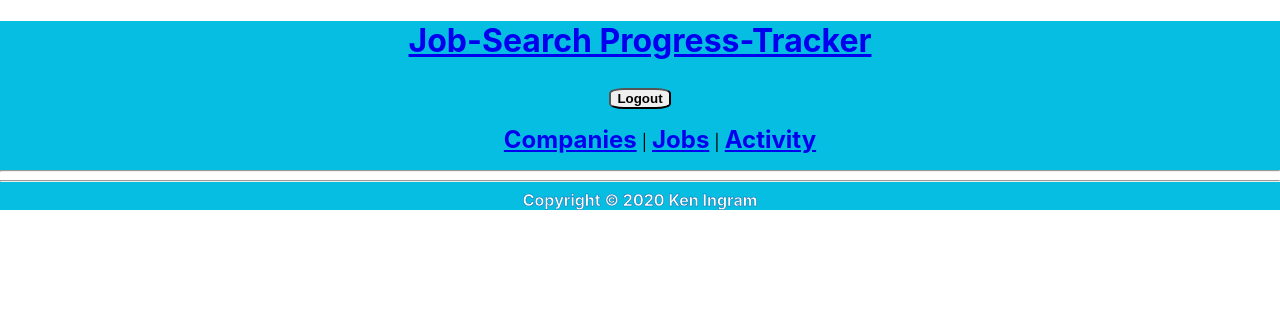
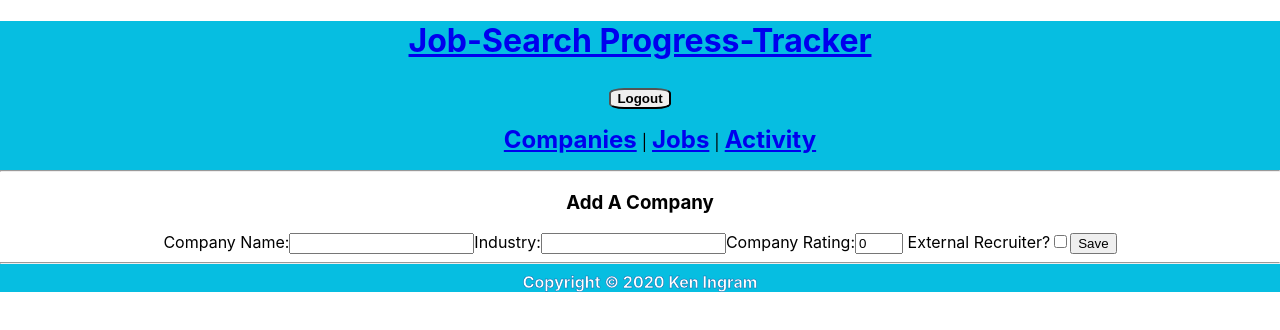
Before and after one commit to kingram6865/job-search-tracker, a React (Create React App) app in the folder client/: page /add/company in a window 1280 px wide. Shown: the top 330 px of the page. Built offline with nearby package versions, Linux system fonts and the light colour scheme.

Commit message:
Working out navigation in the companies context; Typo in companies_controller in create function; add route for create component

```diff
--- a/client/src/App.js
+++ b/client/src/App.js
@@ -13,7 +13,7 @@ import ActivityLog from './screens/ActivityLog/ActivityLog'
 import CompanyDetail from './components/CompanyDetail/CompanyDetail'
 import ActivityDetail from './components/ActivityDetail/ActivityDetail'
 import JobDetail from './components/JobDetail/JobDetail'
-// import CompanyCreate from './components/CompanyCreate/CompanyCreate'
+import CompanyCreate from './components/CompanyCreate/CompanyCreate'
 // import JobCreate from './components/JobCreate/JobCreate'
 import CompanyEdit from './components/CompanyEdit/CompanyEdit'
 
@@ -114,6 +114,11 @@ function App() {
             <Main />
           </Route>
           <Route exact path='/companies/:id/edit' render={(props) => <CompanyEdit putCompany={putCompany} getOneCompany={getOneCompany} />} />
+
+          <Route path='/add/company'>
+            <CompanyCreate postCompany={postCompany} />
+          </Route>
+
         </Switch>
       </Layout>
     </div>
--- a/client/src/components/CompanyCreate/CompanyCreate.jsx
+++ b/client/src/components/CompanyCreate/CompanyCreate.jsx
@@ -1,25 +1,26 @@
 import React, { useState } from 'react'
+import { useHistory } from 'react-router-dom'
 
 export default function CompanyCreate(props) {
   const [formData, setFormData] = useState({
-    companyName: "",
+    company_name: "",
     industry: "",
-    generalRating: "0",
-    externalRecruiter: "f"
+    general_rating: "0",
+    external_recruiter: "f"
   })
 
+  const history = useHistory()
   const { postCompany } = props
 
   const handleSubmit = (e) => {
     e.preventDefault()
     postCompany(formData)
-    // console.log(formData)
+    history.push('/companies')
   }
 
   const handleChange = (e) => {
     const { name, value } = e.target
     setFormData({ ...formData, [name]: value })
-    // console.log(`Value of ${name} Changed to ${value}`)
   }
 
   return (
@@ -27,7 +28,7 @@ export default function CompanyCreate(props) {
         <h3>Add A Company</h3>
         <form onSubmit={handleSubmit}>
           <label> Company Name:
-            <input type="text" name="companyName" onChange={handleChange} value={formData.companyName} />
+            <input type="text" name="company_name" onChange={handleChange} value={formData.company_name} />
           </label>
 
           <label>Industry:
@@ -35,11 +36,11 @@ export default function CompanyCreate(props) {
           </label>
 
           <label>Company Rating:
-            <input type="number" min="0" max="5" name="generalRating" onChange={handleChange} value={formData.generalRating} />
+            <input type="number" min="0" max="5" name="general_rating" onChange={handleChange} value={formData.general_rating} />
           </label>
 
           <label> External Recruiter?
-            <input type="checkbox" name="externalRecruiter" onChange={handleChange} value={formData.externalRecruiter} />
+            <input type="checkbox" name="external_recruiter" onChange={handleChange} value={formData.external_recruiter} />
           </label>
           <button>Save</button>
         </form>
--- a/client/src/components/CompanyEdit/CompanyEdit.jsx
+++ b/client/src/components/CompanyEdit/CompanyEdit.jsx
@@ -1,5 +1,5 @@
 import React, { useState, useEffect } from 'react'
-import { useParams } from 'react-router-dom'
+import { useParams, useHistory } from 'react-router-dom'
 import { verifyUser } from '../../services/auth'
 
 export default function CompanyEdit(props) {
@@ -11,16 +11,17 @@ export default function CompanyEdit(props) {
     general_rating: "0",
     external_recruiter: "f"
   })
+  const history = useHistory()
 
   function handleChange(e) {
     const { name, value } = e.target
     setCompany({ ...company, [name]: value })
-    console.log(company)
   }
 
   function handleSubmit(e) {
     e.preventDefault()
     putCompany(id, company)
+    history.push('/companies')
   }
 
   useEffect(() => {
@@ -46,7 +47,7 @@ export default function CompanyEdit(props) {
           <input name ="general_rating" type="number" min="0" max="5" onChange={handleChange} value={company.general_rating}></input>
           </label>
           <label>External Recruiter?
-          <input name ="external_recruiter" type="checkbox" onChange={handleChange} value={company.external_recruiter}></input>
+          <input name ="external_recruiter" type="checkbox" onChange={handleChange} value={company.external_recruiter ? 't' : 'f'}></input>
           </label>
           <button>Update Record</button>
         </form>
--- a/client/src/screens/CompanyList/CompanyList.jsx
+++ b/client/src/screens/CompanyList/CompanyList.jsx
@@ -1,8 +1,5 @@
 import React, { useState, useEffect } from 'react'
-import { Link, Route, Switch } from 'react-router-dom'
-
-import CompanyCreate from '../../components/CompanyCreate/CompanyCreate'
-import { postCompany } from '../../services/company'
+import { Link } from 'react-router-dom'
 
 /**
  * List all the companies
@@ -28,21 +25,9 @@ export default function CompanyList(props) {
         <ul className="companies-list">
           {companies.map(item => (<li key={item.id}><Link to={`/companies/${item.id}`}>{item.company_name}</Link></li>))}
         </ul>
-        <Link to='/companies' className="action-button">Add A Company</Link>
-
-        <Switch>
-          <Route path='/companies/add'>
-            <CompanyCreate postCompany={postCompany} />
-          </Route>
-        </Switch>
+        <Link to='/add/company' className="action-button">Add A Company</Link>
         </>
       }
     </div>
   )
 }
-
-
-// getOneCompany
-// postCompany
-// putCompany
-// destroyCompany
```
Also changed, not shown: 1 other file (tests, documents, lock files or other folders).
